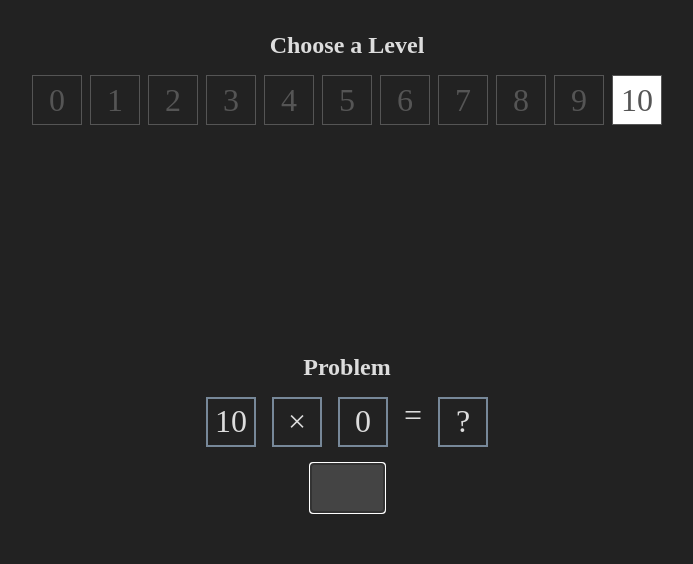
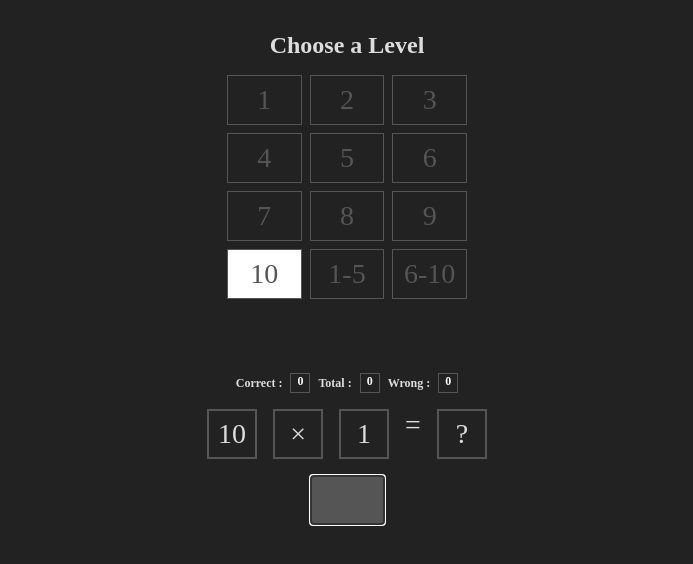
Before and after one commit to Ammar-hajbakour/Multiplication-game, a plain HTML site: page index.html in a window 1280 px wide. Both pictures are taken after a click on the element "10". Shown: the whole page, without its empty margins (293-986 px from the left). Drawn offline with Linux system fonts and the light colour scheme.

Commit message:
third commit

```diff
--- a/index.html
+++ b/index.html
@@ -1,5 +1,6 @@
 <!DOCTYPE html>
 <html lang="en">
+
 <head>
     <meta charset="UTF-8">
     <meta name="viewport" content="width=device-width, initial-scale=1.0">
@@ -7,11 +8,11 @@
     <link rel="stylesheet" href="style.css">
     <script src="script.js" defer></script>
 </head>
+
 <body>
 
     <h2>Choose a Level</h2>
     <div id="levels">
-        <div class="level">0</div>
         <div class="level">1</div>
         <div class="level">2</div>
         <div class="level">3</div>
@@ -22,10 +23,16 @@
         <div class="level">8</div>
         <div class="level">9</div>
         <div class="level">10</div>
+        <div class="level">1-5</div>
+        <div class="level">6-10</div>
     </div>
 
     <div class="container">
-        <h2>Problem</h2>
+        <div id="resultTable">
+            <p>Correct : <span id="true"></span></p>
+            <p>Total : <span id="total"></span></p>
+            <p>Wrong : <span id="false"></span></p>
+        </div>
         <div id="mathProblem">
             <div id="num1"></div>
             <div id="operation"></div>
@@ -35,9 +42,12 @@
         </div>
         <form id="inputForm">
             <input type="number" id="playerInput">
+        </form>
+    </div>
     <audio id="correct" src="correct.mp3"></audio>
     <audio id="wrong" src="wrong.mp3"></audio>
-    </form>
-   </div>
+    <audio id="winerSound" src="winer.mp3"></audio>
+    <audio id="loserSound" src="loser.mp3"></audio>
 </body>
+
 </html>
--- a/script.js
+++ b/script.js
@@ -2,33 +2,45 @@ const num1 = document.getElementById('num1');
 const num2 = document.getElementById('num2');
 const operation = document.getElementById('operation');
 const result = document.getElementById('result');
+const container = document.querySelector('.container')
 const playerInput = document.getElementById('playerInput');
 const inputForm = document.getElementById('inputForm');
 const correctSound = document.getElementById('correct');
 const worngSound = document.getElementById('wrong');
+const winerSound = document.getElementById('winerSound');
+const loserSound = document.getElementById('loserSound');
 const levelButtons = document.querySelectorAll('.level');
+const problemCount = document.getElementById('total');
+const correctCount = document.getElementById('true');
+const wrongCount = document.getElementById('false');
 const operations = ['+','-','&times;'];
 
+let pCount = 0,cCount=0,wCount=0;
+problemCount.textContent = pCount
+    correctCount.textContent = cCount
+    wrongCount.textContent = wCount
 window.onload = ()=>{
     playerInput.value = null;
     playerInput.setAttribute('disabled', true)
 }
 const randomNumber = (x)=>{
-    return Math.floor(Math.random() * x)
+    return Math.round(Math.random() * x)
 }
 
 let number1 = '...', number2,_operation = '&times;',_result,playerInputValue
 const reset = ()=>{
-    number2 = randomNumber(10),
+    number2 = randomNumber(10);
     num1.innerHTML = number1
     num2.innerHTML = number2
     operation.innerHTML = _operation
     result.innerHTML = '?'
-    result.style.borderColor='#778899'
+    result.style.borderColor='#555'
     playerInput.focus()
     playerInput.value = null
 }
 reset();
+
+
 const calculation = (n1,n2,o)=>{
     let result;
     switch(o){
@@ -46,22 +58,38 @@ const calculation = (n1,n2,o)=>{
     return result
 }
 
-
 inputForm.addEventListener('submit', (e)=>{
     e.preventDefault()
     playerInputValue = playerInput.value
     _result = calculation(number1,number2,_operation)
     if(+playerInputValue === _result){
-        result.style.borderColor = 'green'
+        result.style.borderColor = 'rgb(0, 128, 79)'
         correctSound.play()
+        cCount++;
     }
     else{
-        result.style.borderColor = 'red'
+        result.style.borderColor = 'rgb(255, 0, 0)'
         worngSound.play()
+        wCount++
     }
-
+    pCount++;
     result.innerHTML = _result
-
+    problemCount.textContent = pCount
+    correctCount.textContent = cCount
+    wrongCount.textContent = wCount
+    if(pCount >= 5){
+        const res = (cCount*100)/pCount
+        if( res >= 70){
+            winerSound.play()
+        }
+        else {
+            loserSound.play()
+        }
+        container.innerHTML = `<h1><span style="color:${res >= 70 ? 'rgb(0, 128, 79)' : 'rgb(255, 0, 0)'};">${res.toFixed(0)}</span> / 100</h1>`
+        playerInput.innerHTML = ''
+        setTimeout(()=> location.reload(), 5000)
+        return
+    }
     setTimeout(() => {
         reset();
     }, 2000);
@@ -69,9 +97,22 @@ inputForm.addEventListener('submit', (e)=>{
 
 levelButtons.forEach((button)=>{
     button.addEventListener('click',()=>{
-        levelButtons.forEach(b=> b.classList.remove('apply'));
+        levelButtons.forEach(b=> {
+            b.classList.remove('apply')
+            b.style.animation = 'none'
+        });
         button.classList.add('apply');
-        number1 = Number(button.textContent)
+        const buttonContent = button.textContent
+        switch(buttonContent){
+            case '1-5': number1 = randomNumber(5)
+            break;
+            case '6-10':
+                const x = randomNumber(10)
+                number1 = x > 5 ? x : x + 5
+                break;
+            default: number1 = Number(buttonContent)
+            break;
+        }
         num1.innerHTML = number1
         playerInput.removeAttribute('disabled')
         reset();
--- a/style.css
+++ b/style.css
@@ -22,15 +22,17 @@ body{
 }
 @media (min-width: 768px){
     .container{
-        height: calc(100% - 200px);
+        height: calc(100% - 500px);
     }
 }
 h2{
     margin-top: 1rem;
 }
 
+
+
 #mathProblem,#levels{
-    font-size: 32px;
+    font-size: 28px;
     display: flex;
     justify-content: center;
     gap: 1rem;
@@ -39,18 +41,22 @@ h2{
 
 
 #mathProblem > div:not(#equal),.level{
-    width: 50px;
+    min-width: 50px;
     height: 50px;
-    border: 2px solid #778899;
+    padding-inline: 0.5rem;
+    border: 2px solid #555;
     display: flex;
     justify-content: center;
     align-items: center;
 }
 #levels{
-    margin-block: 1rem;
+
     /* font-size: 18px; */
+    width: 240px;
+    display: grid;
+    grid-template-columns: 1fr 1fr 1fr;
     gap:0.5rem;
-    flex-wrap: wrap;
+    margin: 1rem auto;
 }
 .level{
     border-color: #555;
@@ -59,24 +65,59 @@ h2{
     /* width: 30px;
     height: 30px; */
     cursor: pointer;
+    animation: anim 1s  infinite linear;
+}
+@keyframes anim {
+    0%{
+        border-color:#555;
+    }
+    50%{
+        border-color:white;
+    }
+    0%{
+        border-color:#555;
+    }
 }
 .level:hover,.apply{
     background-color: white;
 }
-#inputForm{
+#resultTable{
     display: flex;
-    flex-direction: column;
+    align-items: center;
+    justify-content: center;
+    gap: 0.5rem;
+    flex-wrap: wrap;
 }
-
+#resultTable p{
+    display: flex;
+    align-items: center;
+    gap: 0.5rem;
+    font-size: 12px;
+    font-weight: 600;
+}
+#resultTable p span{
+    display: inline-block;
+    width: 20px;
+    height: 20px;
+    border: 1px solid #555;
+    color: white;
+}
+#true{
+    color: rgb(0, 128, 79);
+}
+#false{
+    color: rgb(255, 30, 0);
+}
 #playerInput{
     width: 75px;
     height: 50px;
     font-size: 32px;
     padding: 1rem;
-    /* border: 2px solid green; */
-    background-color: #444;
+    border: 2px solid lightskyblue;
+    background-color: #555;
     outline-color: #333;
     color: white;
+    text-align: center;
 }
 
 /* Chrome, Safari, Edge, Opera */
```
Also changed, not shown: 2 other files. Lines whose indentation alone changed are shown as unchanged.
